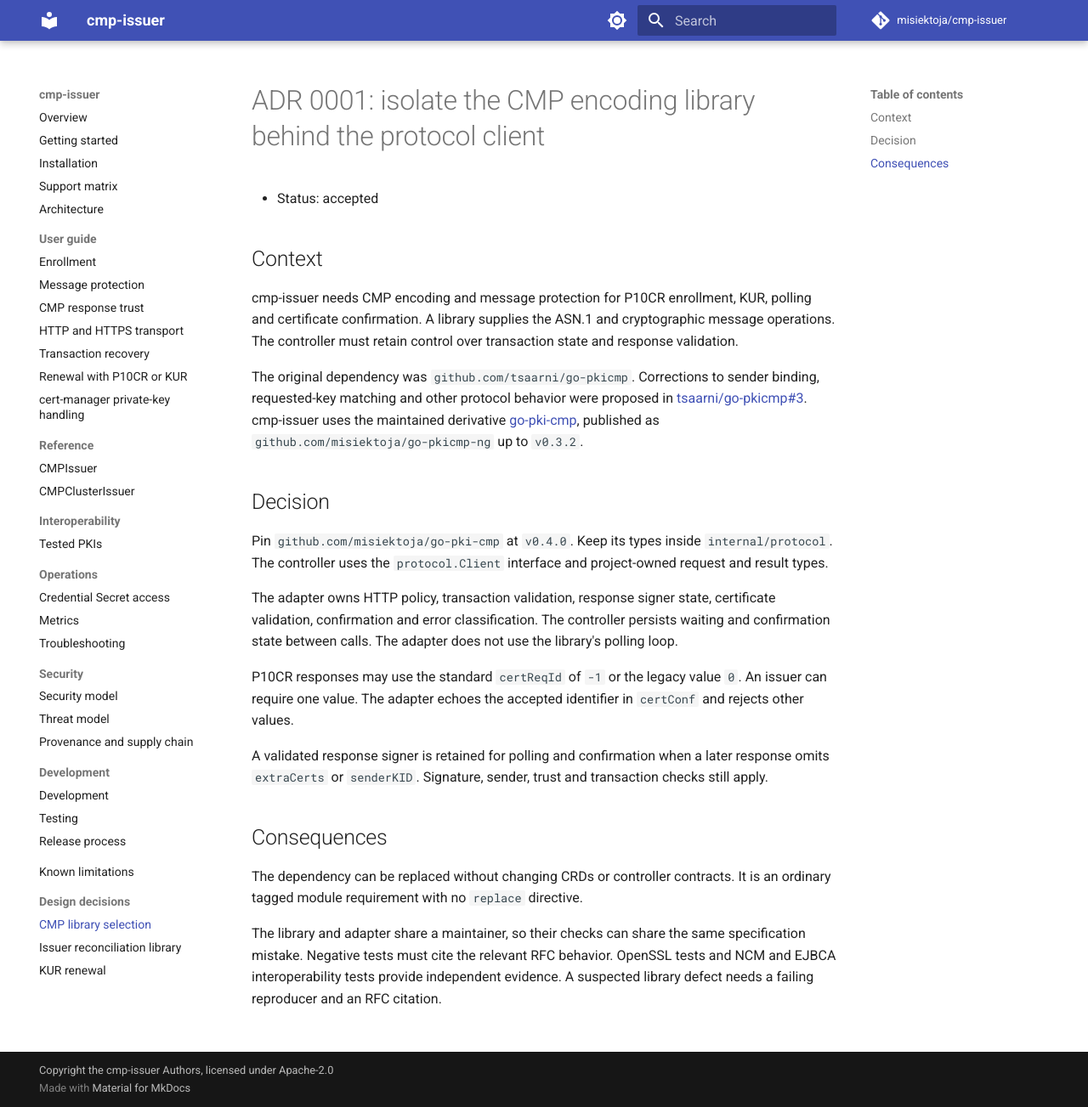
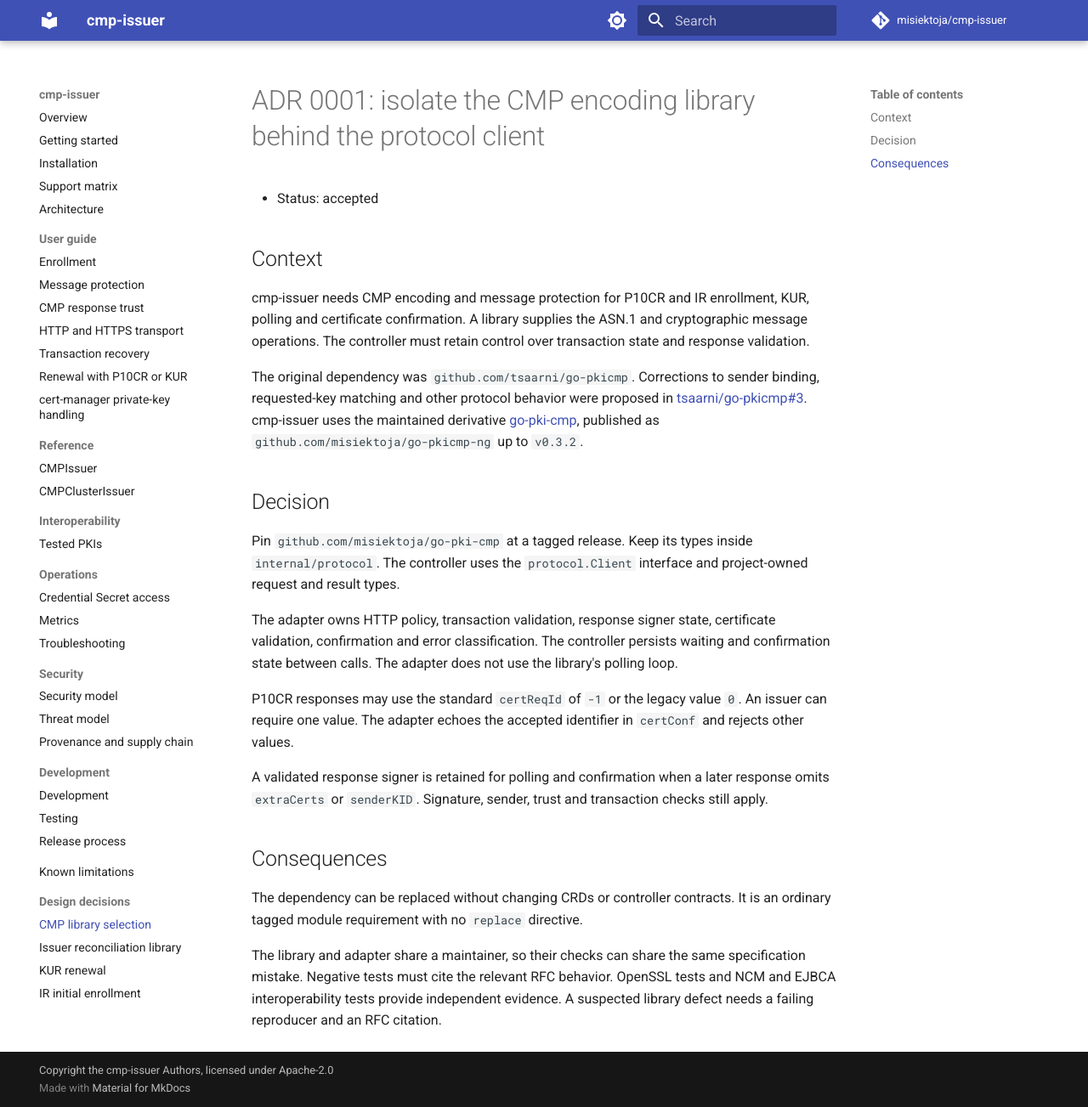
Before and after one commit to misiektoja/cmp-issuer, an MkDocs documentation site: the page built from docs/adr/0001-cmp-library.md, in a window 1280 px wide and 1303 px high. Shown: the whole window at 85% size. Built offline with MkDocs 1.6.1 and Material for MkDocs 9.7.7, drawn with Linux system fonts in a browser that asks for light colours; comment, search, counter and statistics services are not loaded.

Commit message:
docs(adr): record IR initial enrollment
Signed-off-by: misiektoja <misiektoja-github@rm-rf.ninja>

```diff
--- a/docs/adr/0001-cmp-library.md
+++ b/docs/adr/0001-cmp-library.md
@@ -4,13 +4,13 @@
 
 ## Context
 
-cmp-issuer needs CMP encoding and message protection for P10CR enrollment, KUR, polling and certificate confirmation. A library supplies the ASN.1 and cryptographic message operations. The controller must retain control over transaction state and response validation.
+cmp-issuer needs CMP encoding and message protection for P10CR and IR enrollment, KUR, polling and certificate confirmation. A library supplies the ASN.1 and cryptographic message operations. The controller must retain control over transaction state and response validation.
 
 The original dependency was `github.com/tsaarni/go-pkicmp`. Corrections to sender binding, requested-key matching and other protocol behavior were proposed in [tsaarni/go-pkicmp#3](https://github.com/tsaarni/go-pkicmp/pull/3). cmp-issuer uses the maintained derivative [go-pki-cmp](https://github.com/misiektoja/go-pki-cmp), published as `github.com/misiektoja/go-pkicmp-ng` up to `v0.3.2`.
 
 ## Decision
 
-Pin `github.com/misiektoja/go-pki-cmp` at `v0.4.0`. Keep its types inside `internal/protocol`. The controller uses the `protocol.Client` interface and project-owned request and result types.
+Pin `github.com/misiektoja/go-pki-cmp` at a tagged release. Keep its types inside `internal/protocol`. The controller uses the `protocol.Client` interface and project-owned request and result types.
 
 The adapter owns HTTP policy, transaction validation, response signer state, certificate validation, confirmation and error classification. The controller persists waiting and confirmation state between calls. The adapter does not use the library's polling loop.
 
--- a/mkdocs.yml
+++ b/mkdocs.yml
@@ -72,3 +72,4 @@
       - CMP library selection: adr/0001-cmp-library.md
       - Issuer reconciliation library: adr/0002-issuer-lib.md
       - KUR renewal: adr/0003-kur-renewal.md
+      - IR initial enrollment: adr/0004-ir-initial-enrollment.md
```
Also changed, not shown: docs/adr/0003-kur-renewal.md (+2 -2 lines), docs/adr/0004-ir-initial-enrollment.md (added, +28 -0 lines).
